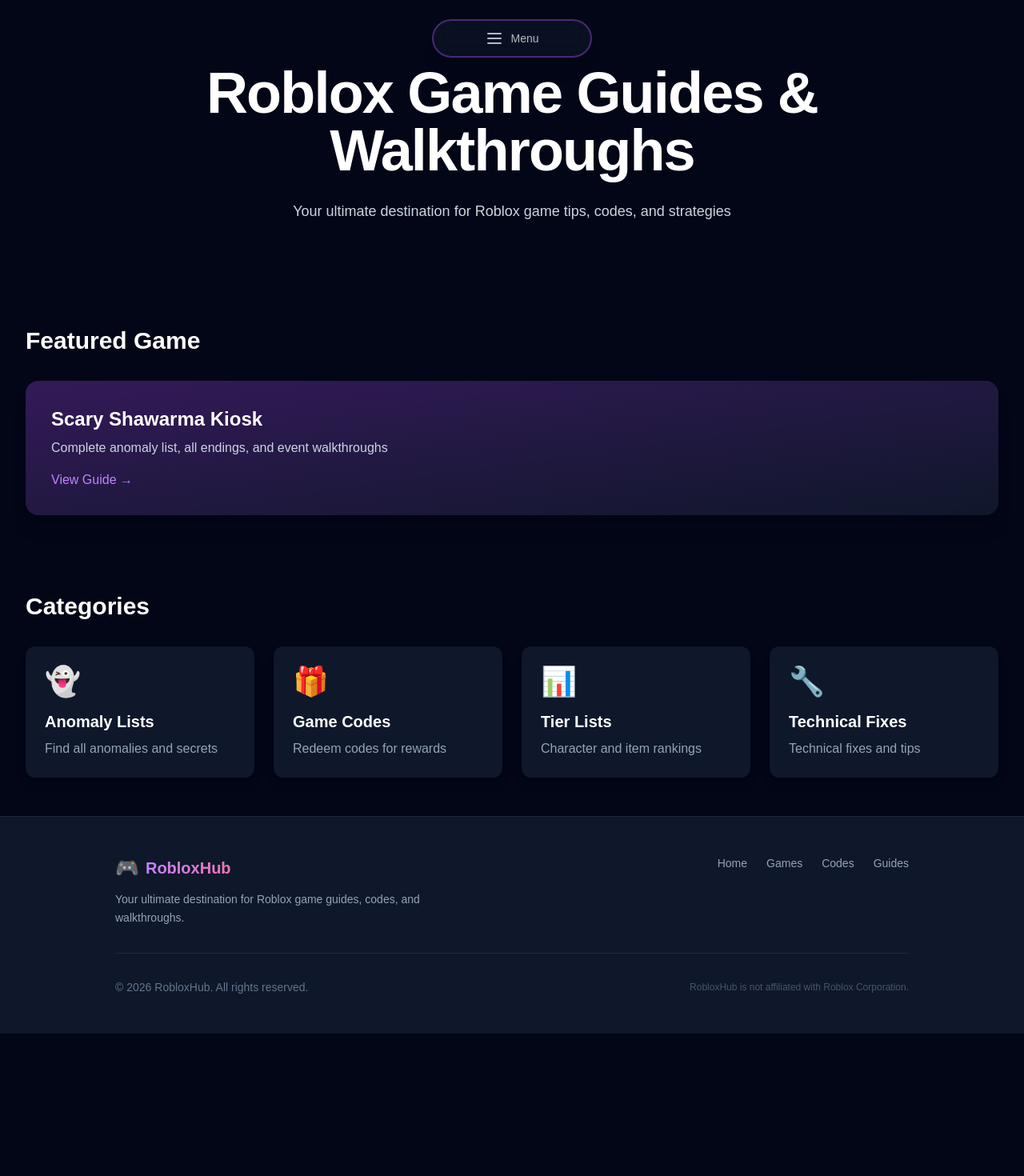
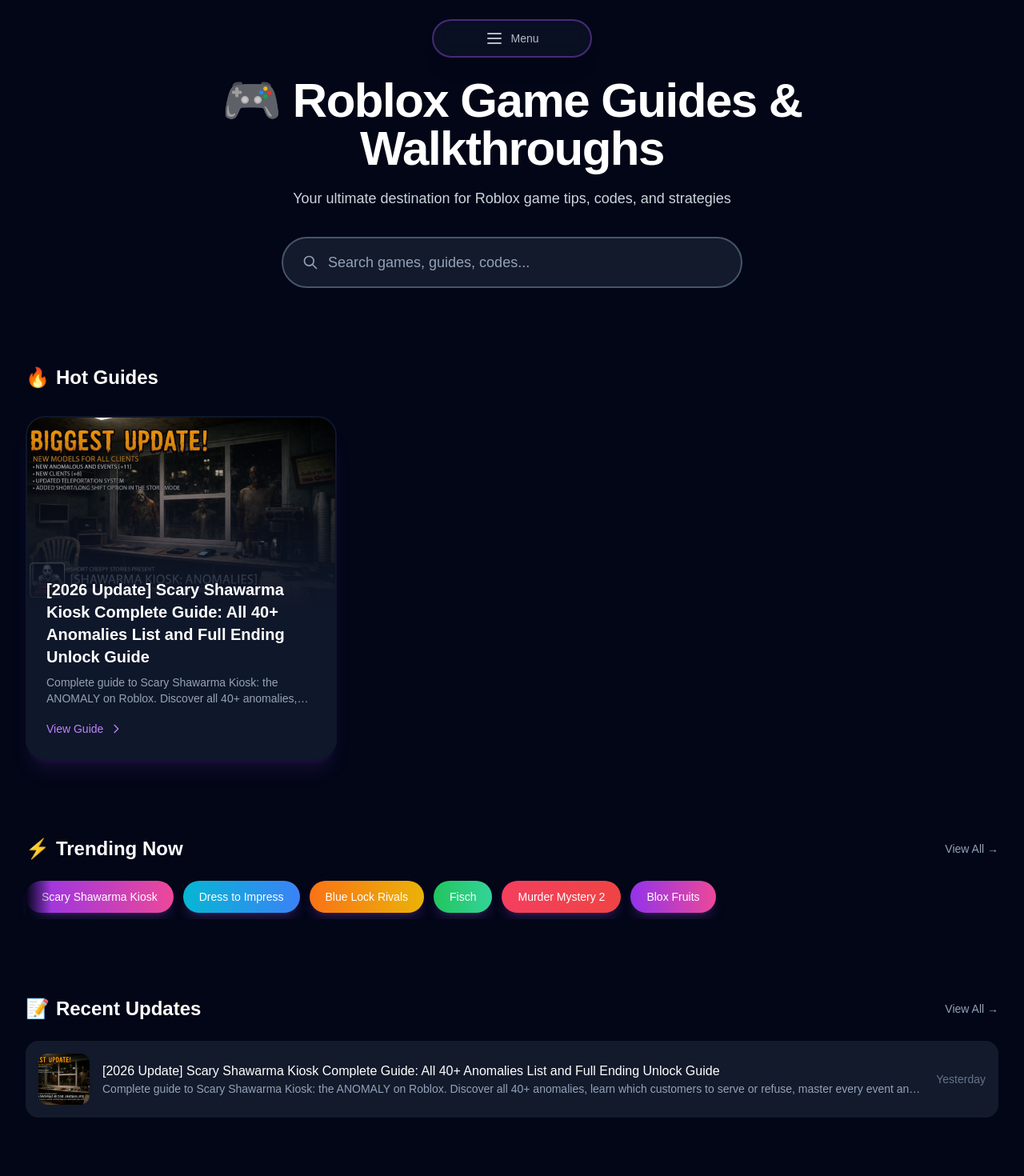
Before and after one commit to pang3fan-creator/RobloxHub, a Next.js app: page /en in a window 1280 px wide. Shown: the top 1470 px of the page at 80% size. Before the commit the page ends 1292 px from the top, so only its background shows below. Built offline with nearby package versions, Linux system fonts and the light colour scheme.

Commit message:
feat: 重写首页布局 (游乐场风格)

```diff
--- a/src/app/[locale]/page.tsx
+++ b/src/app/[locale]/page.tsx
@@ -1,8 +1,12 @@
 import { getTranslations } from 'next-intl/server';
-import Link from 'next/link';
 import { FloatingNav } from '@/components/FloatingNav';
 import { Footer } from '@/components/Footer';
+import { HeroSearch } from '@/components/HeroSearch';
+import { FeaturedGameCard } from '@/components/FeaturedGameCard';
+import { TrendingNow } from '@/components/TrendingNow';
+import { RecentUpdates } from '@/components/RecentUpdates';
 import { generateAlternates, generateCanonical } from '@/lib/seo';
+import { getFeaturedPosts, getRecentUpdates } from '@/lib/games';
 import { Locale } from '@/lib/i18n';
 
 interface PageProps {
@@ -24,78 +28,69 @@
   };
 }
 
+// Trending games (can be moved to config or CMS later)
+const trendingGames = [
+  { slug: 'scary-shawarma-kiosk', name: 'Scary Shawarma Kiosk' },
+  { slug: 'dress-to-impress', name: 'Dress to Impress' },
+  { slug: 'blue-lock-rivals', name: 'Blue Lock Rivals' },
+  { slug: 'fisch', name: 'Fisch' },
+  { slug: 'murder-mystery-2', name: 'Murder Mystery 2' },
+  { slug: 'blox-fruits', name: 'Blox Fruits' },
+];
+
 export default async function HomePage({ params }: PageProps) {
   const { locale } = await params;
   const t = await getTranslations({ locale, namespace: 'home' });
 
+  const featuredPosts = getFeaturedPosts(locale, 3);
+  const recentPosts = getRecentUpdates(locale, 5);
+
   return (
-    <div className="min-h-screen">
+    <div className="min-h-screen bg-slate-950">
       <FloatingNav locale={locale} />
 
       {/* Hero Section */}
-      <section className="relative px-6 py-20 lg:px-8">
+      <section className="relative px-6 pt-24 pb-12 lg:px-8">
         <div className="mx-auto max-w-4xl text-center">
-          <h1 className="text-5xl font-bold tracking-tight text-white sm:text-7xl">
-            {t('title')}
+          <h1 className="text-4xl font-bold tracking-tight text-white sm:text-6xl mb-4">
+            🎮 {t('title')}
           </h1>
-          <p className="mt-6 text-lg leading-8 text-slate-300">
+          <p className="text-lg leading-8 text-slate-300 mb-8">
             {t('subtitle')}
           </p>
+
+          {/* Search Box */}
+          <HeroSearch locale={locale} />
         </div>
       </section>
 
-      {/* Featured Game */}
+      {/* Featured Games */}
       <section className="px-6 py-12 lg:px-8">
         <div className="mx-auto max-w-7xl">
-          <h2 className="text-3xl font-bold text-white mb-8">
-            {t('hero.featured')}
+          <h2 className="text-2xl font-bold text-white mb-8 flex items-center gap-2">
+            <span>🔥</span>
+            {t('featured.title')}
           </h2>
-          <Link
-            href={`/${locale}/games/scary-shawarma-kiosk`}
-            className="block group relative overflow-hidden rounded-2xl bg-slate-900 p-8 shadow-xl transition-transform hover:scale-[1.02]"
-          >
-            <div className="absolute inset-0 bg-gradient-to-br from-purple-900/50 to-slate-900/50" />
-            <div className="relative">
-              <h3 className="text-2xl font-bold text-white mb-2">
-                Scary Shawarma Kiosk
-              </h3>
-              <p className="text-slate-300 mb-4">
-                Complete anomaly list, all endings, and event walkthroughs
-              </p>
-              <span className="inline-flex items-center text-purple-400 font-medium">
-                {t('hero.viewGuide')} →
-              </span>
-            </div>
-          </Link>
+
+          <div className="grid grid-cols-1 gap-6 sm:grid-cols-2 lg:grid-cols-3">
+            {featuredPosts.map((post) => (
+              <FeaturedGameCard key={post.slug} game={post} locale={locale} />
+            ))}
+          </div>
         </div>
       </section>
 
-      {/* Categories */}
-      <section className="px-6 py-12 lg:px-8">
+      {/* Trending Now */}
+      <section className="px-6 lg:px-8">
         <div className="mx-auto max-w-7xl">
-          <h2 className="text-3xl font-bold text-white mb-8">Categories</h2>
-          <div className="grid grid-cols-1 gap-6 sm:grid-cols-2 lg:grid-cols-4">
-            <CategoryCard
-              title={t('categories.anomalies')}
-              description="Find all anomalies and secrets"
-              emoji="👻"
-            />
-            <CategoryCard
-              title={t('categories.codes')}
-              description="Redeem codes for rewards"
-              emoji="🎁"
-            />
-            <CategoryCard
-              title={t('categories.tiers')}
-              description="Character and item rankings"
-              emoji="📊"
-            />
-            <CategoryCard
-              title={t('categories.fixes')}
-              description="Technical fixes and tips"
-              emoji="🔧"
-            />
-          </div>
+          <TrendingNow locale={locale} games={trendingGames} />
+        </div>
+      </section>
+
+      {/* Recent Updates */}
+      <section className="px-6 pb-12 lg:px-8">
+        <div className="mx-auto max-w-7xl">
+          <RecentUpdates locale={locale} posts={recentPosts} />
         </div>
       </section>
 
@@ -103,21 +98,3 @@
     </div>
   );
 }
-
-function CategoryCard({
-  title,
-  description,
-  emoji,
-}: {
-  title: string;
-  description: string;
-  emoji: string;
-}) {
-  return (
-    <div className="rounded-xl bg-slate-900 p-6 shadow-lg transition-transform hover:scale-105">
-      <div className="text-4xl mb-4">{emoji}</div>
-      <h3 className="text-xl font-semibold text-white mb-2">{title}</h3>
-      <p className="text-slate-400">{description}</p>
-    </div>
-  );
-}
```
